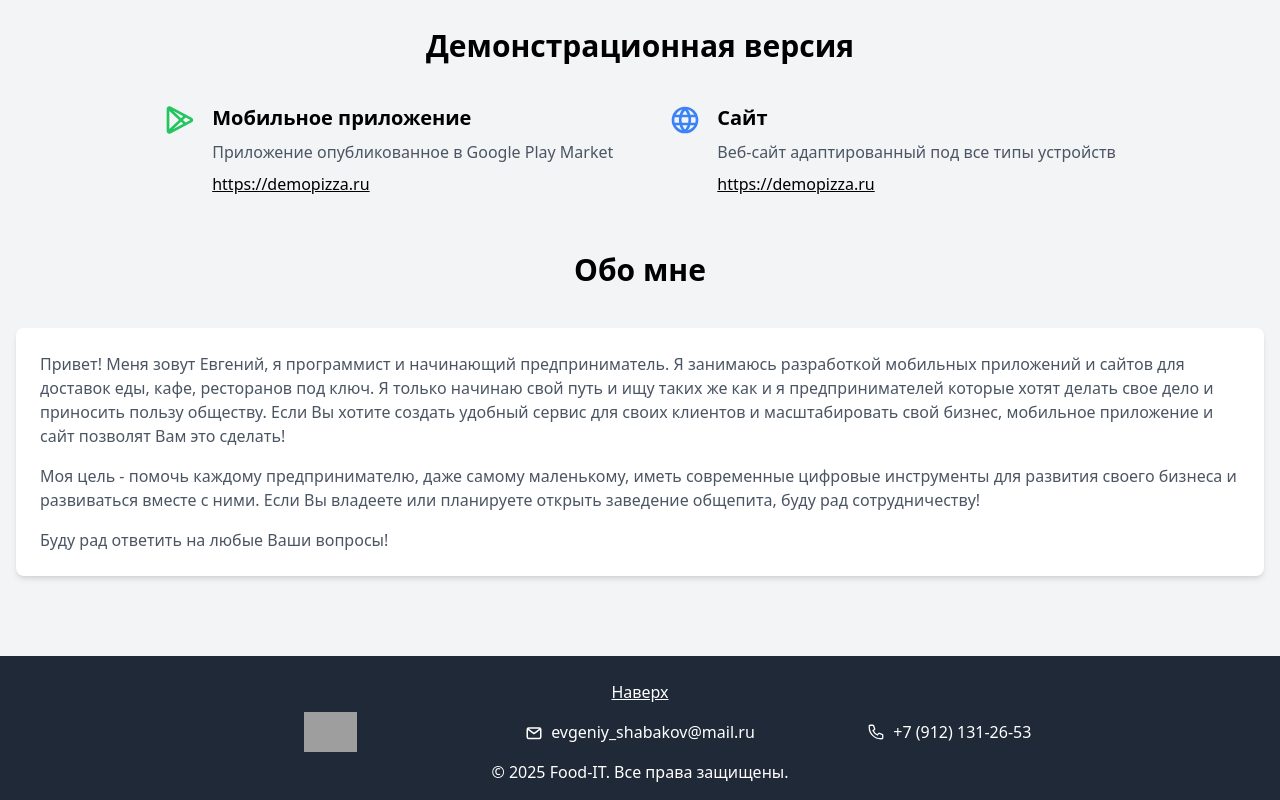
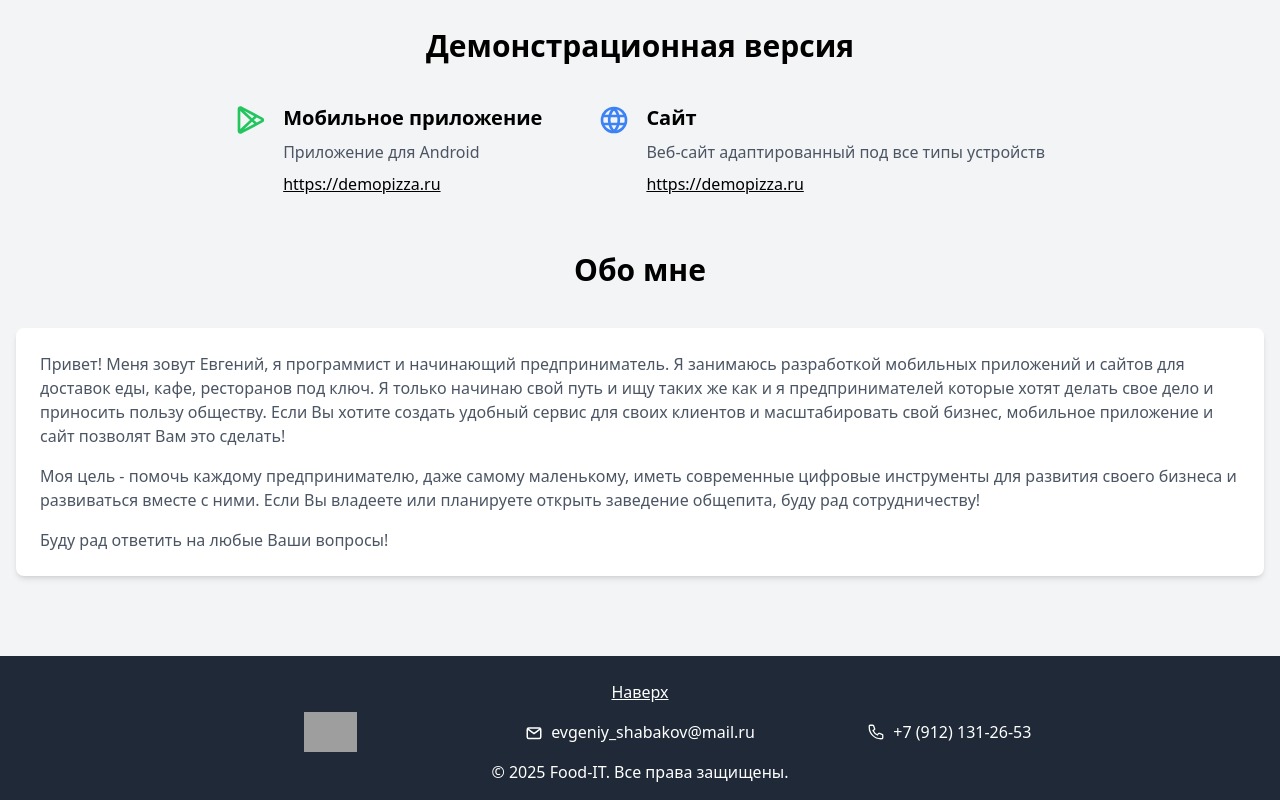
Before and after one commit to Evgeniy-Shabakov/food-it.ru, a Nuxt app: page / in a window 1280 px wide. Shown: the part 2424-3224 px from the top of the page. Built offline with nearby package versions, Linux system fonts and the light colour scheme; grey boxes are pictures that could not be loaded.

Commit message:
Section Demonstration - Changed content

```diff
--- a/components/page/index/sectionDemonstration.vue
+++ b/components/page/index/sectionDemonstration.vue
@@ -16,7 +16,7 @@
                     Мобильное приложение
                 </template>
                 <template v-slot:p>
-                    Приложение опубликованное в Google Play Market
+                    Приложение для Android
                 </template>
             </CardDemonstration>
 
```
